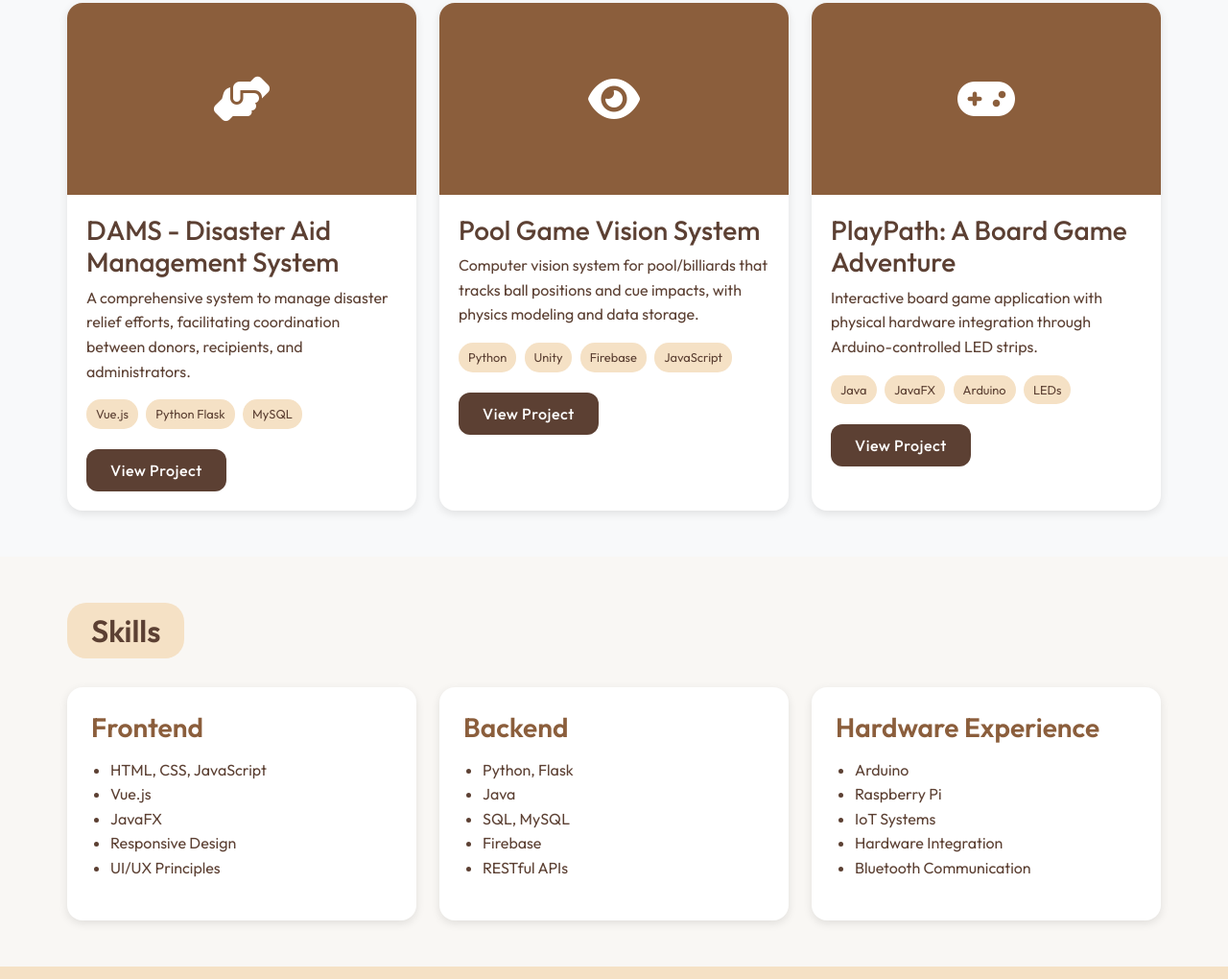
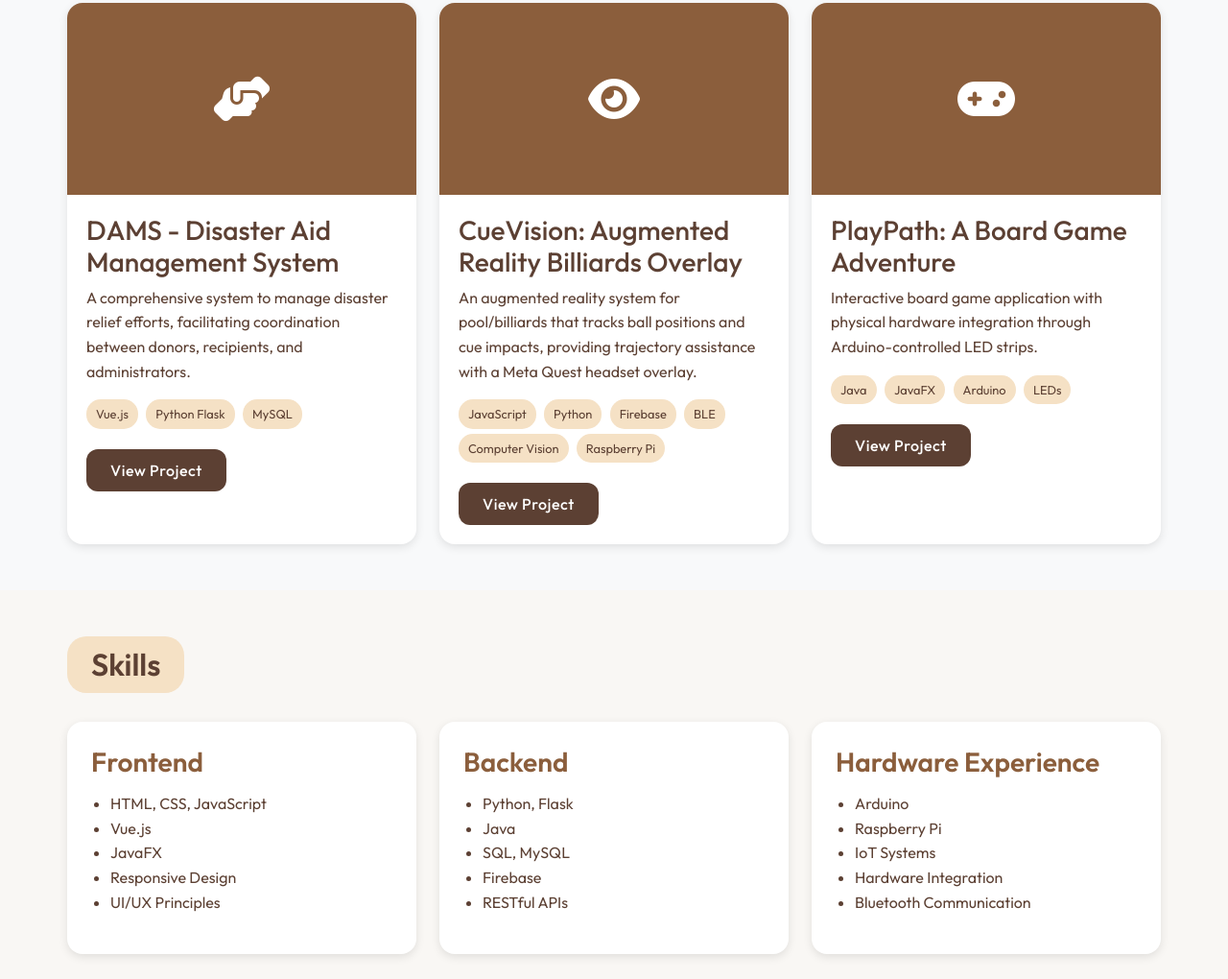
Before and after one commit to bkellison/bkellison.github.io, a plain HTML site: page index.html in a window 1280 px wide. Shown: the part 1237-2257 px from the top of the page at 96% size. Drawn offline with nearby package versions, Linux system fonts and the light colour scheme.

Commit message:
Update index.html

```diff
--- a/index.html
+++ b/index.html
@@ -314,22 +314,24 @@
                     </div>
                 </div>
 
-                <!-- Pool Game Vision System -->
+                <!-- CueVision Project -->
                 <div class="col-md-6 col-lg-4">
                     <div class="project-card">
                         <div class="project-image">
                             <i class="fas fa-eye"></i>
                         </div>
                         <div class="project-body">
-                            <h3>Pool Game Vision System</h3>
-                            <p>Computer vision system for pool/billiards that tracks ball positions and cue impacts, with physics modeling and data storage.</p>
+                            <h3>CueVision: Augmented Reality Billiards Overlay</h3>
+                            <p>An augmented reality system for pool/billiards that tracks ball positions and cue impacts, providing trajectory assistance with a Meta Quest headset overlay.</p>
                             <div class="mb-3">
+                                <span class="tech-badge">JavaScript</span>
                                 <span class="tech-badge">Python</span>
-                                <span class="tech-badge">Unity</span>
                                 <span class="tech-badge">Firebase</span>
-                                <span class="tech-badge">JavaScript</span>
+                                <span class="tech-badge">BLE</span>
+                                <span class="tech-badge">Computer Vision</span>
+                                <span class="tech-badge">Raspberry Pi</span>
                             </div>
-                            <a href="https://github.com/bkellison/pool-vision" class="btn btn-primary" target="_blank">View Project</a>
+                            <a href="https://github.com/bkellison/cue-vision" class="btn btn-primary" target="_blank">View Project</a>
                         </div>
                     </div>
                 </div>
```
